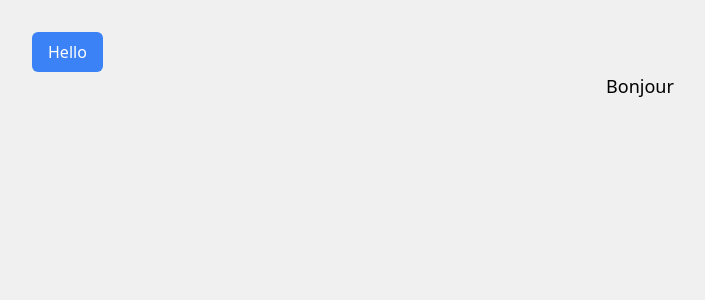
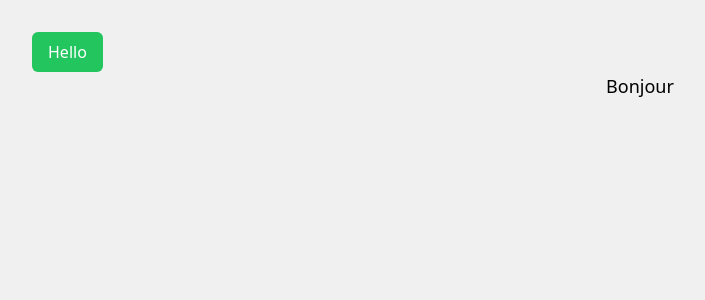
Before and after one commit to chainstrument/css-flex, a Next.js app: page / in a window 1280 px wide. Shown: the top 300 px of the page, without its empty margins (0-705 px from the left). Built offline with nearby package versions, Linux system fonts and the light colour scheme.

Commit message:
pass classname by props

```diff
--- a/app/components/Button.tsx
+++ b/app/components/Button.tsx
@@ -2,7 +2,7 @@ import React from 'react'
 
 const Button = (props) => {
   return (
-    <button className='bg-blue-500 text-white px-4 py-2 rounded-md'>{props.name}
+    <button className={props.className}>{props.name}
     </button>
   )
 }
--- a/app/page.tsx
+++ b/app/page.tsx
@@ -4,7 +4,7 @@ import Button from "./components/Button";
 export default function Home() {
   return (
     <div className="p-8 ">
-        <Button name="Hello" />
+        <Button name="Hello" className="bg-green-500 text-white px-4 py-2 rounded-md"/>
         <section className="flex flex-col items-center justify-center">
          <span className="text-lg font-medium">Bonjour</span>
         </section>
```
